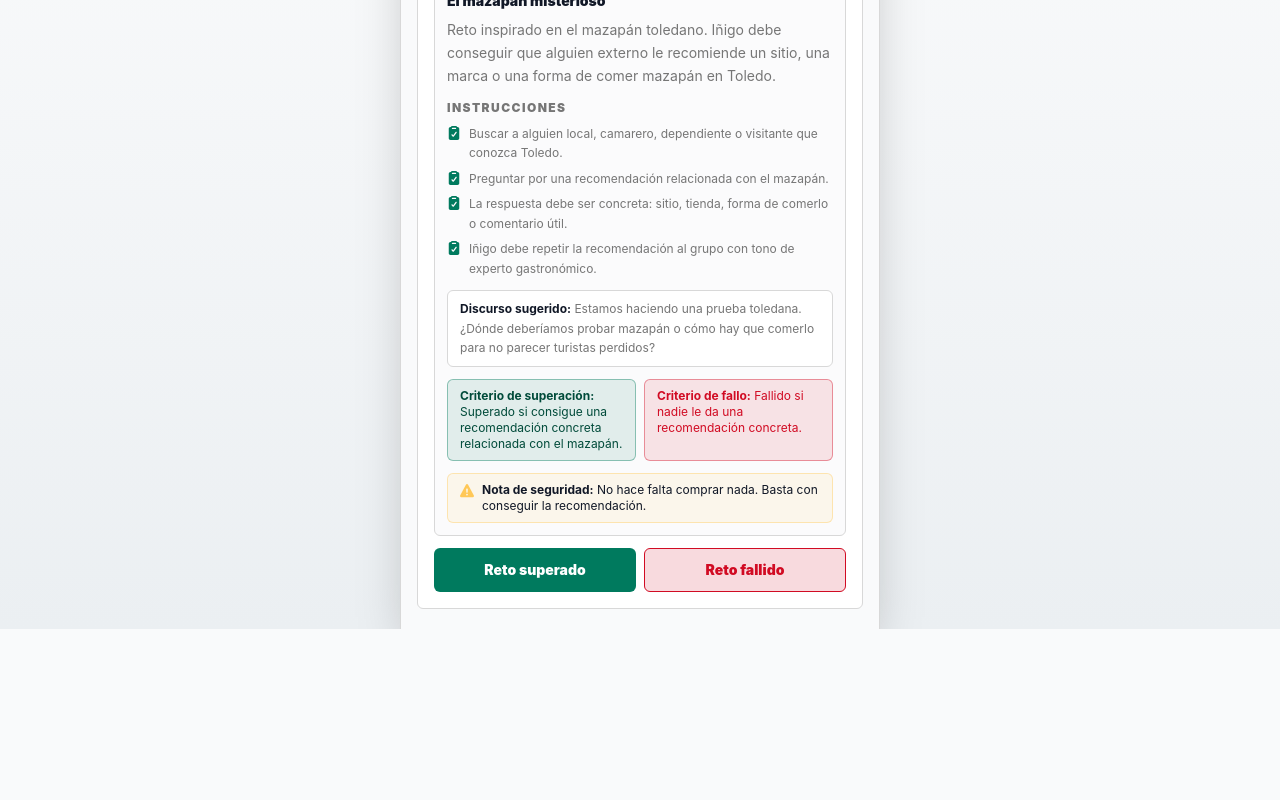
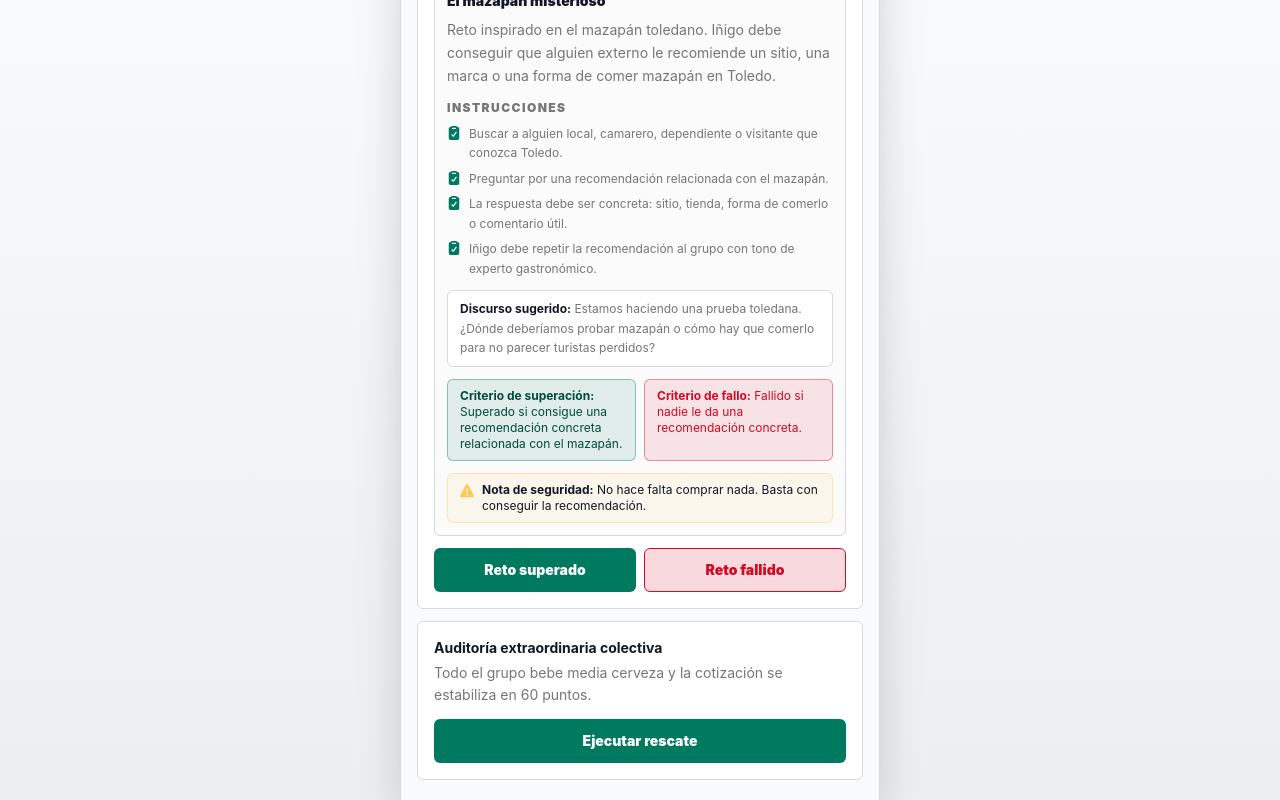
Before and after one commit to smarquina/I-igoViaRural, a React (Vite) app: page /bailout in a window 1280 px wide. Shown: the part 701-1501 px from the top of the page. Before the commit the page ends 1330 px from the top, so only its background shows below. Built offline with nearby package versions, Linux system fonts and the light colour scheme.

Commit message:
Add collective audit bailout option

```diff
--- a/src/data/bailout-options.json
+++ b/src/data/bailout-options.json
@@ -44,6 +44,19 @@
     }
   },
   {
+    "id": "EXTRAORDINARY_GROUP_AUDIT",
+    "kind": "STANDARD",
+    "title": "Auditoría extraordinaria colectiva",
+    "detail": "Todo el grupo bebe media cerveza y la cotización se estabiliza en 60 puntos.",
+    "effect": {
+      "scoreMode": "SET",
+      "targetScore": 60,
+      "drinks": 5,
+      "timelineEvent": "extraordinaryGroupAudit",
+      "message": "extraordinaryGroupAudit"
+    }
+  },
+  {
     "id": "GROUP_BEER_FAILURE",
     "kind": "STANDARD",
     "selectable": false,
--- a/src/domain/roundEngine.ts
+++ b/src/domain/roundEngine.ts
@@ -8,6 +8,7 @@ const bailoutTimelineEvents: Record<BailoutTimelineEvent, string> = {
   bailoutLiquidity: copy.timeline.bailoutLiquidity,
   assetSale: copy.timeline.assetSale,
   streetChallengeBailout: copy.timeline.streetChallengeBailout,
+  extraordinaryGroupAudit: copy.timeline.extraordinaryGroupAudit,
   groupBeerBailout: copy.timeline.groupBeerBailout
 };
 
@@ -15,6 +16,7 @@ const bailoutMessages: Record<BailoutMessage, string> = {
   bailoutLiquidity: copy.messages.bailoutLiquidity,
   assetSale: copy.messages.assetSale,
   streetChallengeBailout: copy.messages.streetChallengeBailout,
+  extraordinaryGroupAudit: copy.messages.extraordinaryGroupAudit,
   groupBeerBailout: copy.messages.groupBeerBailout
 };
 
--- a/src/domain/types.ts
+++ b/src/domain/types.ts
@@ -203,12 +203,12 @@ export interface ScoreResult {
   appliedEffectLabels: string[];
 }
 
-export type BailoutChoice = "LIQUIDITY" | "SELL_ASSETS" | "STREET_CHALLENGE_SUCCESS" | "GROUP_BEER_FAILURE";
+export type BailoutChoice = "LIQUIDITY" | "SELL_ASSETS" | "STREET_CHALLENGE_SUCCESS" | "EXTRAORDINARY_GROUP_AUDIT" | "GROUP_BEER_FAILURE";
 
 export type BailoutOptionKind = "STANDARD" | "STREET_CHALLENGE";
 export type BailoutScoreMode = "ADD" | "SET";
-export type BailoutTimelineEvent = "bailoutLiquidity" | "assetSale" | "streetChallengeBailout" | "groupBeerBailout";
-export type BailoutMessage = "bailoutLiquidity" | "assetSale" | "streetChallengeBailout" | "groupBeerBailout";
+export type BailoutTimelineEvent = "bailoutLiquidity" | "assetSale" | "streetChallengeBailout" | "extraordinaryGroupAudit" | "groupBeerBailout";
+export type BailoutMessage = "bailoutLiquidity" | "assetSale" | "streetChallengeBailout" | "extraordinaryGroupAudit" | "groupBeerBailout";
 
 export interface BailoutOption {
   id: BailoutChoice;
--- a/src/lang/es.ts
+++ b/src/lang/es.ts
@@ -252,6 +252,7 @@ export const es = {
     bailoutLiquidity: "Rescate con liquidez",
     assetSale: "Venta de activos",
     streetChallengeBailout: "Reto de recapitalización superado",
+    extraordinaryGroupAudit: "Auditoría extraordinaria colectiva",
     groupBeerBailout: "Rescate colectivo de emergencia"
   },
   messages: {
@@ -269,6 +270,7 @@ export const es = {
     bailoutLiquidity: "Rescate con liquidez ejecutado.",
     assetSale: "Venta de activos ejecutada. Catalizadores liquidados.",
     streetChallengeBailout: "Reto de recapitalización superado. La cotización avanza a 80 puntos.",
+    extraordinaryGroupAudit: "Auditoría extraordinaria colectiva ejecutada. Todo el grupo bebe media cerveza y la cotización queda en 60 puntos.",
     groupBeerBailout: "Rescate colectivo ejecutado. Todo el grupo bebe media cerveza y la cotización queda en 60 puntos.",
     oldSessionOpening: "Se abre la sesión."
   },
```
Also changed, not shown: 3 other files (tests, documents, lock files or other folders).
